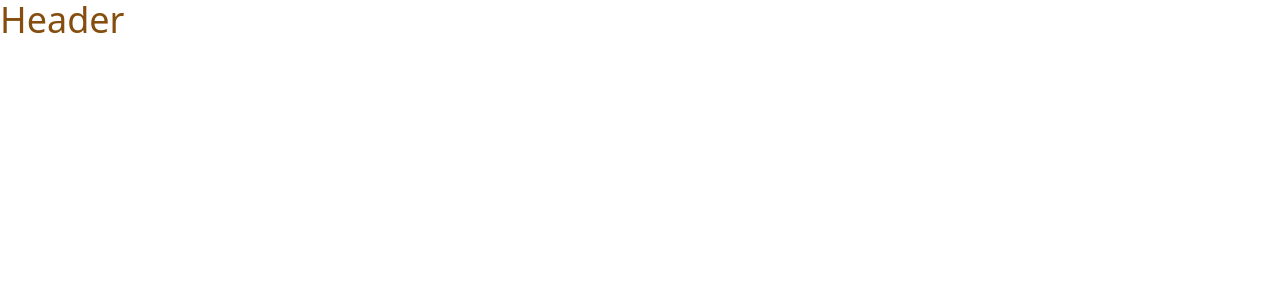
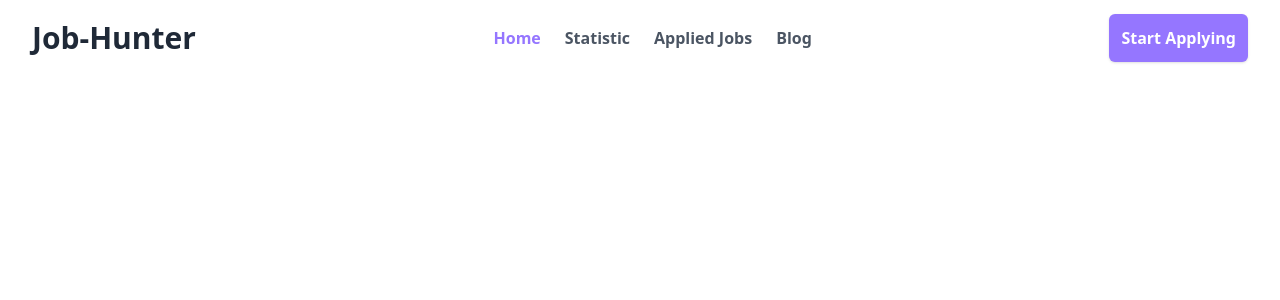
Before and after one commit to Shajib-Dv/job-hunt, a React (Vite) app: page / in a window 1280 px wide. Shown: the top 300 px of the page. Built offline with nearby package versions, Linux system fonts and the light colour scheme.

Commit message:
responsive navbar added

```diff
--- a/src/Layout/Home.jsx
+++ b/src/Layout/Home.jsx
@@ -1,12 +1,17 @@
 /** @format */
 
 import React from "react";
+import Header from "../components/Header";
+import { Outlet } from "react-router-dom";
 
 const Home = () => {
   return (
-    <div>
-      <h2>home</h2>
-    </div>
+    <>
+      <Header />
+      <div>
+        <Outlet />
+      </div>
+    </>
   );
 };
 
--- a/src/components/Header.jsx
+++ b/src/components/Header.jsx
@@ -1,12 +1,125 @@
 /** @format */
 
-import React from "react";
+import React, { useState } from "react";
+import { Link, NavLink } from "react-router-dom";
 
 const Header = () => {
+  const [navbar, setNavbar] = useState(false);
   return (
-    <div>
-      <h3 className="text-4xl text-yellow-800">Header</h3>
-    </div>
+    <nav className="w-full">
+      <div className="justify-between px-4 mx-auto lg:max-w-7xl md:items-center md:flex md:px-8">
+        <div>
+          <div className="flex items-center justify-between py-3 md:py-5 md:block">
+            <p>
+              <h2 className="text-3xl font-bold ">Job-Hunter</h2>
+            </p>
+            <div className="md:hidden">
+              <button
+                className="p-2 text-gray-700 rounded-md outline-none focus:border-gray-400 focus:border"
+                onClick={() => setNavbar(!navbar)}
+              >
+                {navbar ? (
+                  <svg
+                    xmlns="http://www.w3.org/2000/svg"
+                    className="w-6 h-6 "
+                    viewBox="0 0 20 20"
+                    fill="currentColor"
+                  >
+                    <path
+                      fillRule="evenodd"
+                      d="M4.293 4.293a1 1 0 011.414 0L10 8.586l4.293-4.293a1 1 0 111.414 1.414L11.414 10l4.293 4.293a1 1 0 01-1.414 1.414L10 11.414l-4.293 4.293a1 1 0 01-1.414-1.414L8.586 10 4.293 5.707a1 1 0 010-1.414z"
+                      clipRule="evenodd"
+                    />
+                  </svg>
+                ) : (
+                  <svg
+                    xmlns="http://www.w3.org/2000/svg"
+                    className="w-6 h-6 "
+                    fill="none"
+                    viewBox="0 0 24 24"
+                    stroke="currentColor"
+                    strokeWidth={2}
+                  >
+                    <path
+                      strokeLinecap="round"
+                      strokeLinejoin="round"
+                      d="M4 6h16M4 12h16M4 18h16"
+                    />
+                  </svg>
+                )}
+              </button>
+            </div>
+          </div>
+        </div>
+        <div>
+          <div
+            className={`flex-1 justify-self-center pb-3 mt-8 md:block md:pb-0 md:mt-0 ${
+              navbar ? "block" : "hidden"
+            }`}
+          >
+            <ul className="font-semibold text-gray-600 items-center justify-center space-y-8 md:flex md:space-x-6 md:space-y-0">
+              <li>
+                <NavLink
+                  to="/"
+                  className={({ isActive, isPending }) =>
+                    isPending ? "pending" : isActive ? "text-[#9576FF]" : ""
+                  }
+                >
+                  Home
+                </NavLink>
+              </li>
+
+              <li>
+                <NavLink
+                  to="/statistic"
+                  className={({ isActive, isPending }) =>
+                    isPending ? "pending" : isActive ? "text-[#9576FF]" : ""
+                  }
+                >
+                  Statistic
+                </NavLink>
+              </li>
+
+              <li>
+                <NavLink
+                  to="/jobs"
+                  className={({ isActive, isPending }) =>
+                    isPending ? "pending" : isActive ? "text-[#9576FF]" : ""
+                  }
+                >
+                  Applied Jobs
+                </NavLink>
+              </li>
+
+              <li>
+                <NavLink
+                  to="/blog"
+                  className={({ isActive, isPending }) =>
+                    isPending ? "pending" : isActive ? "text-[#9576FF]" : ""
+                  }
+                >
+                  Blog
+                </NavLink>
+              </li>
+            </ul>
+
+            <div className="mt-3 space-y-2 lg:hidden md:inline-block">
+              <a
+                href="#"
+                className="inline-block md:hidden w-full px-4 py-2 text-center text-white bg-[#9576FF] rounded-md shadow "
+              >
+                Start Applying
+              </a>
+            </div>
+          </div>
+        </div>
+        <div className="hidden space-x-2 md:inline-block">
+          <button className="font-semibold p-3 text-white bg-[#9576FF] rounded-md shadow ">
+            Start Applying
+          </button>
+        </div>
+      </div>
+    </nav>
   );
 };
 
--- a/src/main.jsx
+++ b/src/main.jsx
@@ -7,11 +7,12 @@ import "./index.css";
 import { RouterProvider, createBrowserRouter } from "react-router-dom";
 import Header from "./components/Header";
 import PageNotFound from "./components/PageNotFound";
+import Home from "./Layout/Home";
 
 const router = createBrowserRouter([
   {
     path: "/",
-    element: <Header />,
+    element: <Home />,
   },
   {
     path: "*",
```
